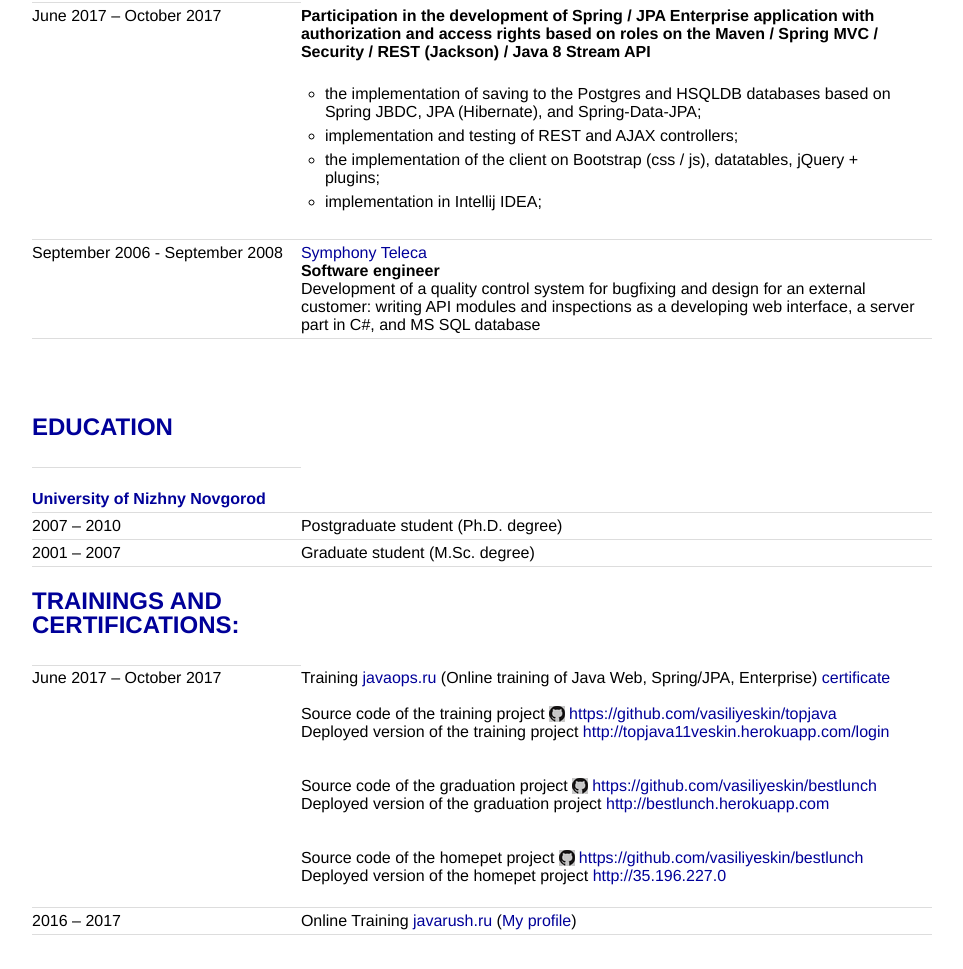
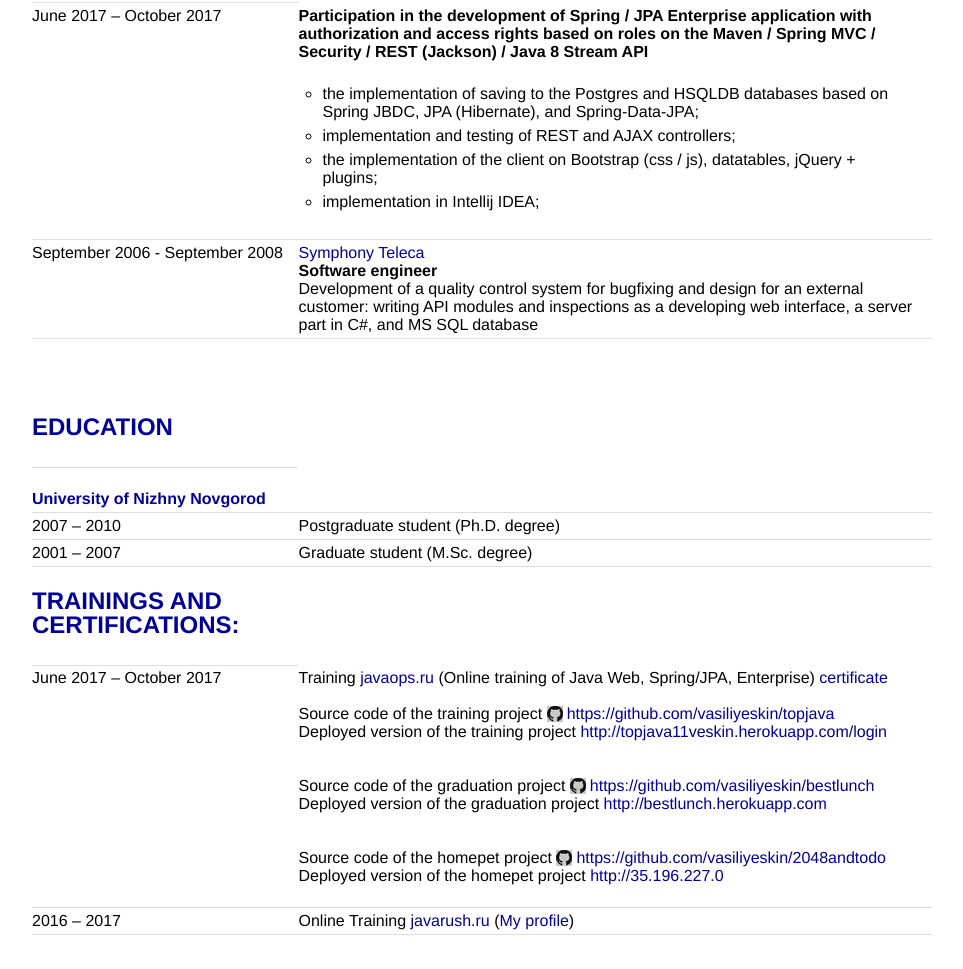
Before and after one commit to vasiliyeskin/vasiliyeskin.github.io, a plain HTML site: page index.html in a window 1280 px wide. Shown: the part 772-1741 px from the top of the page, without its empty margins (158-1121 px from the left). Drawn offline with Linux system fonts and the light colour scheme.

Commit message:
Update index.html

```diff
--- a/index.html
+++ b/index.html
@@ -124,7 +124,7 @@
                             <br/>
                             Deployed version of the graduation project <a href="http://bestlunch.herokuapp.com/">http://bestlunch.herokuapp.com</a><br/><br/>
                         <br/>
-                        Source code of the homepet project <a href="https://github.com/vasiliyeskin/2048andtodo">https://github.com/vasiliyeskin/bestlunch</a>
+                        Source code of the homepet project <a href="https://github.com/vasiliyeskin/2048andtodo">https://github.com/vasiliyeskin/2048andtodo</a>
                         <br/>
                             Deployed version of the homepet project <a href="http://35.196.227.0">http://35.196.227.0</a><br/><br/>
                         </td>
```
